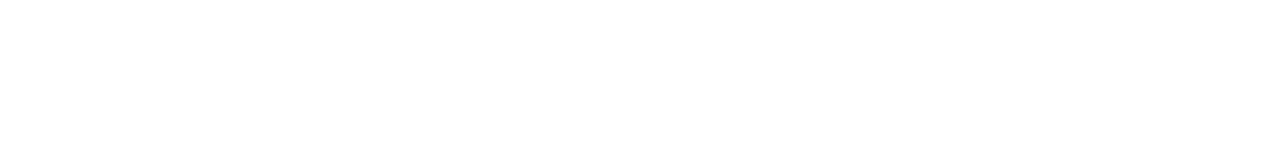
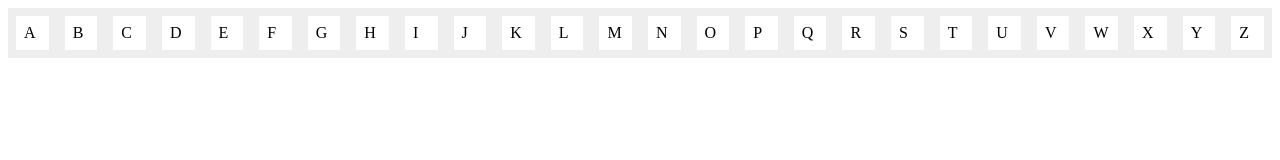
Before and after one commit to Maxou-69/Drumpad, a plain HTML site: page index.html in a window 1280 px wide. Drawn offline with Linux system fonts and the light colour scheme.

Commit message:
new letters adding drumpad working

```diff
--- a/index.css
+++ b/index.css
@@ -0,0 +1,10 @@
+.container-lettres {
+    display: flex;
+    justify-content: center;
+}
+
+.letters {
+    width: 3vh;
+    padding: 1vh;
+    border: 1vh solid #eee;
+}
--- a/index.html
+++ b/index.html
@@ -5,12 +5,13 @@
     <meta charset="UTF-8">
     <meta http-equiv="X-UA-Compatible" content="IE=edge">
     <meta name="viewport" content="width=device-width, initial-scale=1.0">
-    <link src="./index.css">
+    <link href="./index.css" rel="stylesheet">
     <title>Drumpad</title>
 </head>
 
 <body>
-
+    <div class="container-lettres">
+    </div>
 </body>
 <script src="./index.js"></script>
 
--- a/index.js
+++ b/index.js
@@ -0,0 +1,40 @@
+let body = document.querySelector('div')
+let lettre_key = {
+    65: "A",
+    66: "B",
+    67: "C",
+    68: "D",
+    69: "E",
+    70: "F",
+    71: "G",
+    72: "H",
+    73: "I",
+    74: "J",
+    75: "K",
+    76: "L",
+    77: "M",
+    78: "N",
+    79: "O",
+    80: "P",
+    81: "Q",
+    82: "R",
+    83: "S",
+    84: "T",
+    85: "U",
+    86: "V",
+    87: "W",
+    88: "X",
+    89: "Y",
+    90: "Z",
+}
+Object.entries(lettre_key).forEach(([key, value]) => {
+    let div = document.createElement('div');
+    div.innerHTML = value;
+    div.setAttribute('data-key', key);
+    div.setAttribute('class', "letters")
+    body.appendChild(div);
+});
+
+body.onkeydown = function (e) {
+
+}
```
